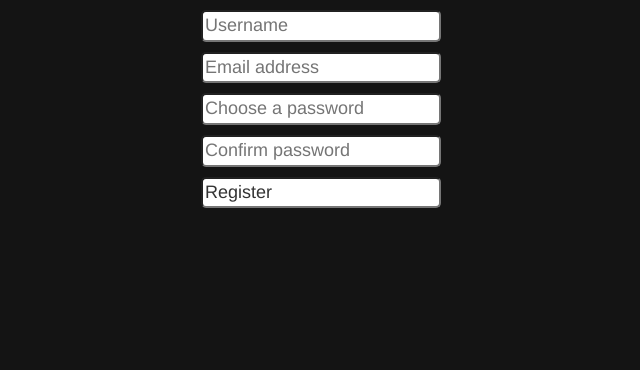
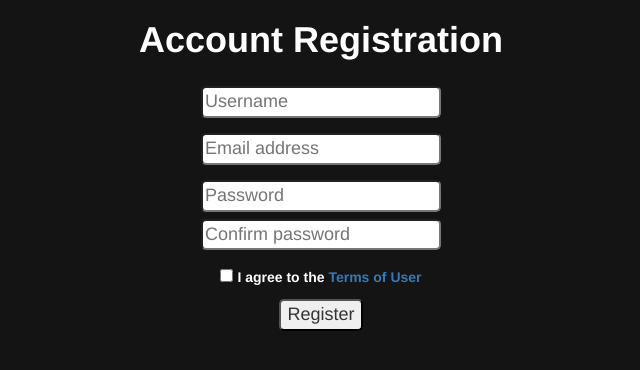
Before and after one commit to Stanned/HutsGames, a PHP site: page /register/ in a window 1280 px wide. Shown: the part 78-448 px from the top of the page, without its empty margins (319-959 px from the left). Run offline with PHP 8.4, Linux system fonts and the light colour scheme.

Commit message:
Register changes

```diff
--- a/Website/register/index.html
+++ b/Website/register/index.html
@@ -21,13 +21,16 @@
             </div>
         </div>
     </header>
+    <h1 class="titleRegister">Account Registration</h1>
     <div id="registerBoxContainer">
         <form action="" method="post">
             <input class="registerforminput" autocomplete="off" type="text" placeholder="Username" name="username" id="usernameInput"><br>
-            <input class="registerforminput" type="email" placeholder="Email address" name="email" id="emailInput"><br>
-            <input class="registerforminput" autocomplete="off" type="password" placeholder="Choose a password" name="password" id="passwordInput"><br>
+            <input class="registerforminput emailBox" type="email" placeholder="Email address" name="email" id="emailInput"><br>
+            <input class="registerforminput passwordBox" autocomplete="off" type="password" placeholder="Password" name="password" id="passwordInput"><br>
             <input class="registerforminput" autocomplete="off" type="password" placeholder="Confirm password" name="passwordConfirm" id="passwordConfirmInput"><br>
-            <input class="registerforminput" type="" name="submitRegisterForm" value="Register"> <!-- type="submit"-->
+            <input type="checkbox" id="TermsAcceptBox" name="TermsAcceptCheckbox">
+            <label id="TermsAcceptBox" for="TermsAcceptBox"> I agree to the <a href="termsofuser.html" target="blank_">Terms of User</a></label><br>
+            <input class="registerforminput" type="submit" name="submitRegisterForm" value="Register">
         </form>
     </div>
 </body>
--- a/Website/register/register.css
+++ b/Website/register/register.css
@@ -1,8 +1,24 @@
 .registerforminput {
-    margin-top: 10px;
+    margin-top: 7px;
     border-radius: 5px;
     font-size: 18px;
   }
   #registerBoxContainer {
     text-align: center;
   }
+  .titleRegister {
+    color: white;
+    text-align: center;
+    font-weight: bold;
+    margin-bottom: 20px;
+  }
+  #TermsAcceptBox{
+    margin-top: 17px;
+    color: white;
+  }
+  .passwordBox{
+    margin-top: 15px;
+  }
+  .emailBox{
+    margin-top: 15px;
+  }
--- a/Website/styles.css
+++ b/Website/styles.css
@@ -7,6 +7,3 @@ p {
   margin-left: 20px;
   color: rgb(187, 187, 187);
 }
-.registerform {
-  margin-bottom: 20px;
-}
```
